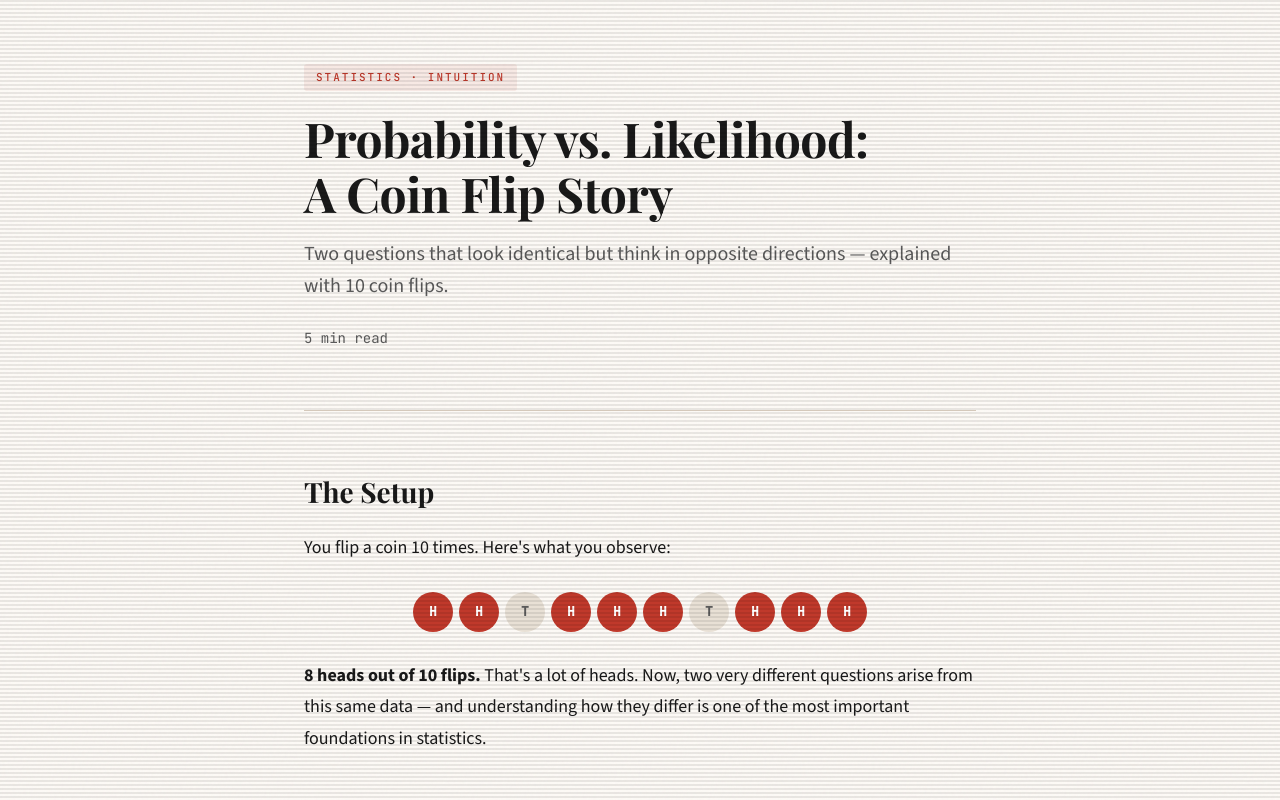
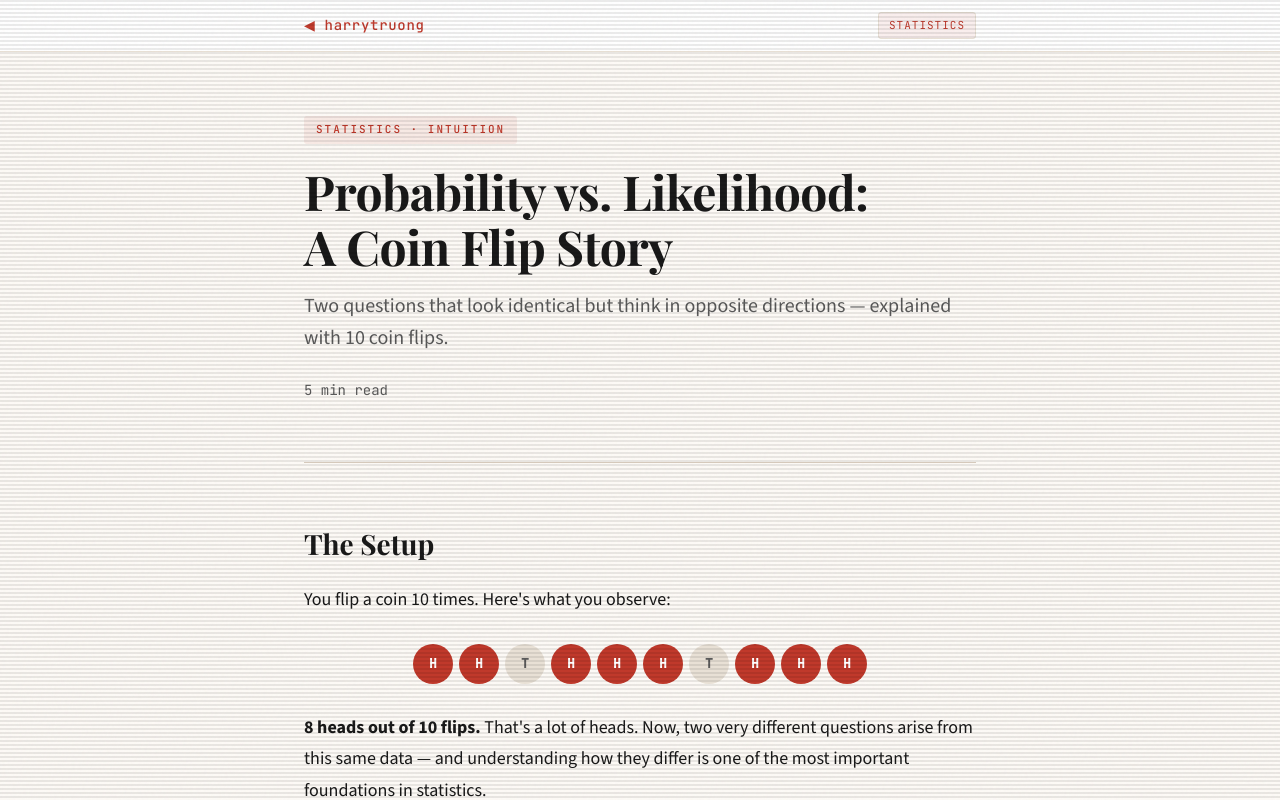
Before and after one commit to harrytruong0804/harrytruong0804.github.io, a Next.js app: page /posts/probability-vs-likelihood in a window 1280 px wide. Shown: the top 800 px of the page. Built offline with nearby package versions, Linux system fonts and the light colour scheme; a web font is replaced by a local one.

Commit message:
Add topbar nav header to probability vs likelihood post

```diff
--- a/src/app/posts/probability-vs-likelihood/content.ts
+++ b/src/app/posts/probability-vs-likelihood/content.ts
@@ -19,6 +19,42 @@ export const styles = `
   }
 
   .artifact-scope, .artifact-scope * { margin: 0; padding: 0; box-sizing: border-box; }
+
+  .artifact-scope a { color: inherit; text-decoration: none; }
+
+  .artifact-scope .topbar {
+    background: var(--card-bg);
+    border-bottom: 1px solid var(--card-border);
+    padding: 12px 0;
+  }
+  .artifact-scope .topbar-inner {
+    display: flex;
+    align-items: center;
+    justify-content: space-between;
+    max-width: 720px;
+    margin: 0 auto;
+    padding: 0 24px;
+  }
+  .artifact-scope .logo {
+    font-family: 'JetBrains Mono', monospace;
+    font-size: 14px;
+    font-weight: 500;
+    color: var(--accent);
+    letter-spacing: 0.05em;
+  }
+  .artifact-scope .logo a:hover {
+    opacity: 0.7;
+  }
+  .artifact-scope .meta-tag {
+    background: rgba(192, 57, 43, 0.08);
+    border: 1px solid var(--card-border);
+    color: var(--accent);
+    font-family: 'JetBrains Mono', monospace;
+    font-size: 11px;
+    padding: 3px 10px;
+    border-radius: 3px;
+    letter-spacing: 1px;
+  }
 
   .artifact-scope {
     background: var(--bg);
@@ -340,6 +376,12 @@ export const styles = `
 `;
 
 export const html = `
+<div class="topbar">
+  <div class="topbar-inner">
+    <span class="logo"><a href="/">&#9664; harrytruong</a></span>
+    <span class="meta-tag">STATISTICS</span>
+  </div>
+</div>
 <div class="noise"></div>
 <div class="container">
 
```
